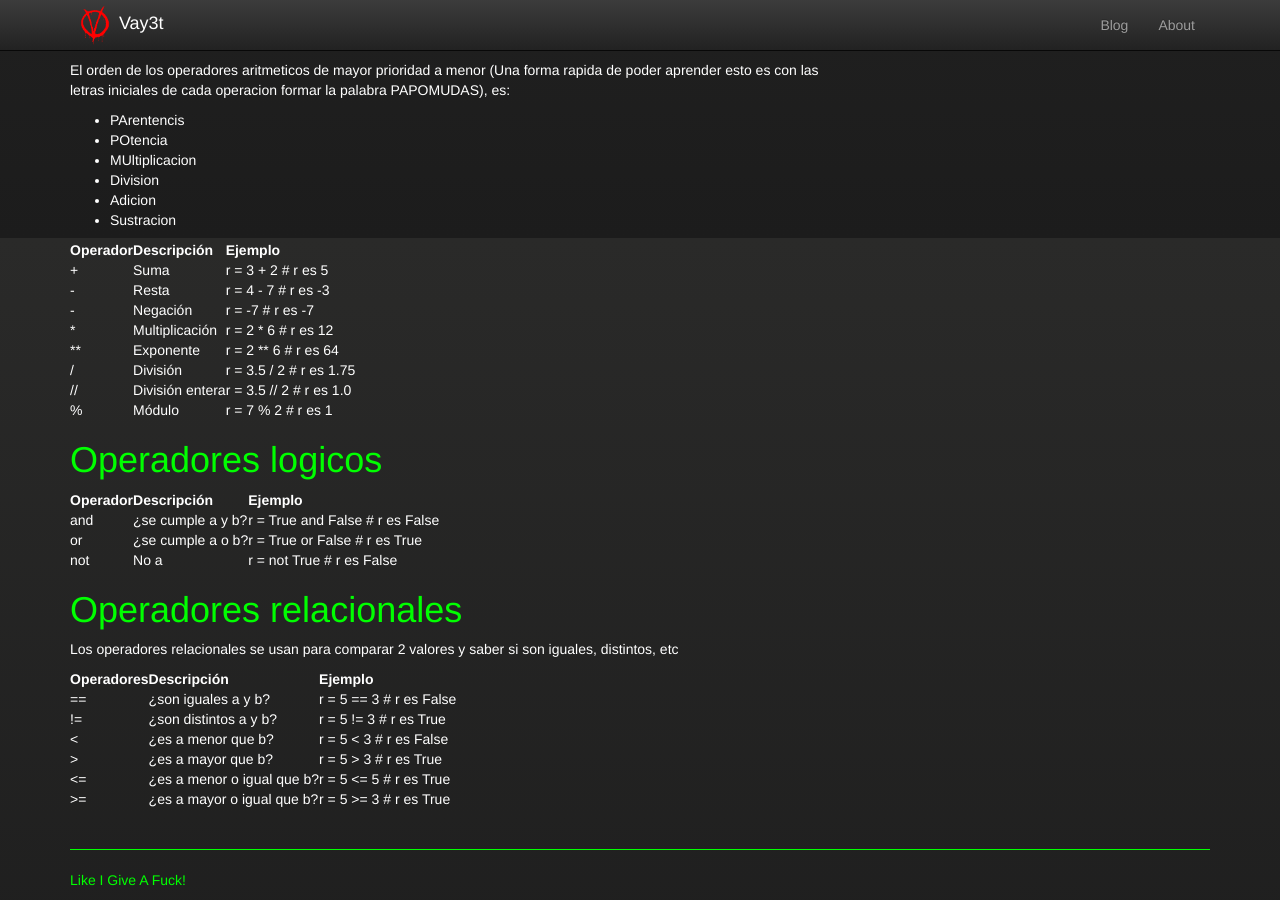
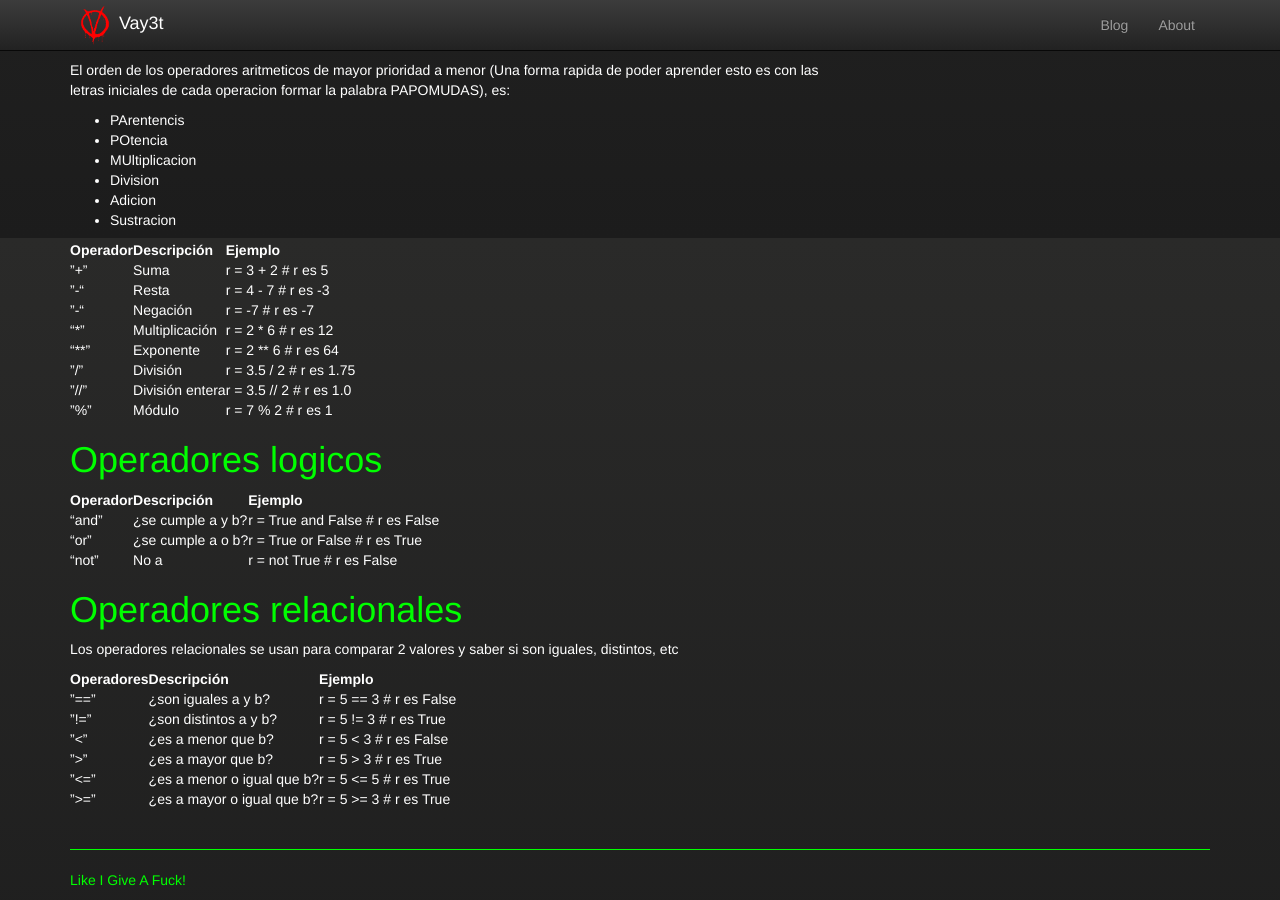
Before and after one commit to pvallejos/pvallejos.github.io, a Jekyll site: the page built from _posts/2017-10-18-Python-1.md, in a window 1280 px wide and 900 px high, scrolled down 1562 px. Built offline with Jekyll 4.4.1, drawn with Linux system fonts in a browser that asks for light colours; nearby versions of some CDN libraries; our own code applies the rules of GitHub Pages for plain Markdown files; comment, search, counter and statistics services are not loaded.

````diff
--- a/_posts/2017-10-18-Python-1.md
+++ b/_posts/2017-10-18-Python-1.md
@@ -64,6 +64,7 @@ Type "help", "copyright", "credits" or "license" for more information.
 <type 'dict'>
 ```
 
+
 # Operadores aritmeticos
 El orden de los operadores aritmeticos de mayor prioridad a menor (Una forma rapida de poder aprender esto es con las letras iniciales de cada operacion formar la palabra PAPOMUDAS), es:
 
@@ -76,32 +77,31 @@ El orden de los operadores aritmeticos de mayor prioridad a menor (Una forma rap
 
 Operador | Descripción | Ejemplo
 ---------|-------------|---------
-+ | Suma | r = 3 + 2 # r es 5
-- | Resta | r = 4 - 7 # r es -3
-- | Negación | r = -7 # r es -7
-* | Multiplicación | r = 2 * 6 # r es 12
-** | Exponente | r = 2 ** 6 # r es 64
-/ | División | r = 3.5 / 2 # r es 1.75
-// | División entera | r = 3.5 // 2 # r es 1.0
-% | Módulo | r = 7 % 2 # r es 1
+"+" | Suma | r = 3 + 2 # r es 5
+"-" | Resta | r = 4 - 7 # r es -3
+"-" | Negación | r = -7 # r es -7
+"*" | Multiplicación | r = 2 * 6 # r es 12
+"**" | Exponente | r = 2 ** 6 # r es 64
+"/" | División | r = 3.5 / 2 # r es 1.75
+"//" | División entera | r = 3.5 // 2 # r es 1.0
+"%" | Módulo | r = 7 % 2 # r es 1
 
 # Operadores logicos
 
 Operador | Descripción | Ejemplo
 ---------|-------------|---------
-and | ¿se cumple a y b? | r = True and False # r es False
-or | ¿se cumple a o b? | r = True or False # r es True
-not | No a | r = not True # r es False
-
+"and" | ¿se cumple a y b? | r = True and False # r es False
+"or" | ¿se cumple a o b? | r = True or False # r es True
+"not" | No a | r = not True # r es False
 
 # Operadores relacionales
 Los operadores relacionales se usan para comparar 2 valores y saber si son iguales, distintos, etc
 
 Operadores | Descripción | Ejemplo
 -----------|-------------|---------
-== | ¿son iguales a y b? | r = 5 == 3 # r es False
-!= | ¿son distintos a y b? | r = 5 != 3 # r es True
-< | ¿es a menor que b? | r = 5 < 3 # r es False
-> | ¿es a mayor que b? | r = 5 > 3 # r es True
-<= | ¿es a menor o igual que b? | r = 5 <= 5 # r es True
->= | ¿es a mayor o igual que b? | r = 5 >= 3 # r es True
+"==" | ¿son iguales a y b? | r = 5 == 3 # r es False
+"!=" | ¿son distintos a y b? | r = 5 != 3 # r es True
+"<" | ¿es a menor que b? | r = 5 < 3 # r es False
+">" | ¿es a mayor que b? | r = 5 > 3 # r es True
+"<=" | ¿es a menor o igual que b? | r = 5 <= 5 # r es True
+">=" | ¿es a mayor o igual que b? | r = 5 >= 3 # r es True
````
